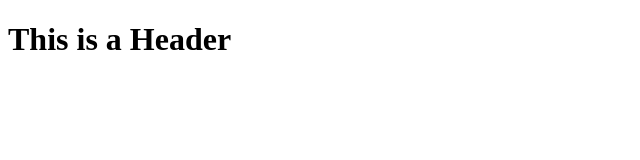
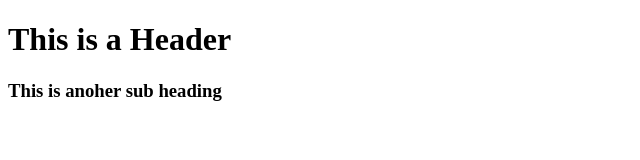
Before and after one commit to okezieobi/git-test, a website: page index.html in a window 1280 px wide. Shown: the whole page, without its empty margins (0-640 px from the left). Drawn offline with Linux system fonts and the light colour scheme.

Commit message:
1st commit on second-branch

```diff
--- a/index.html
+++ b/index.html
@@ -5,6 +5,7 @@
 
 <body>
     <h1>This is a Header</h1>
+    <h3>This is anoher sub heading</h3>
 </body>
 
 </html>
```
